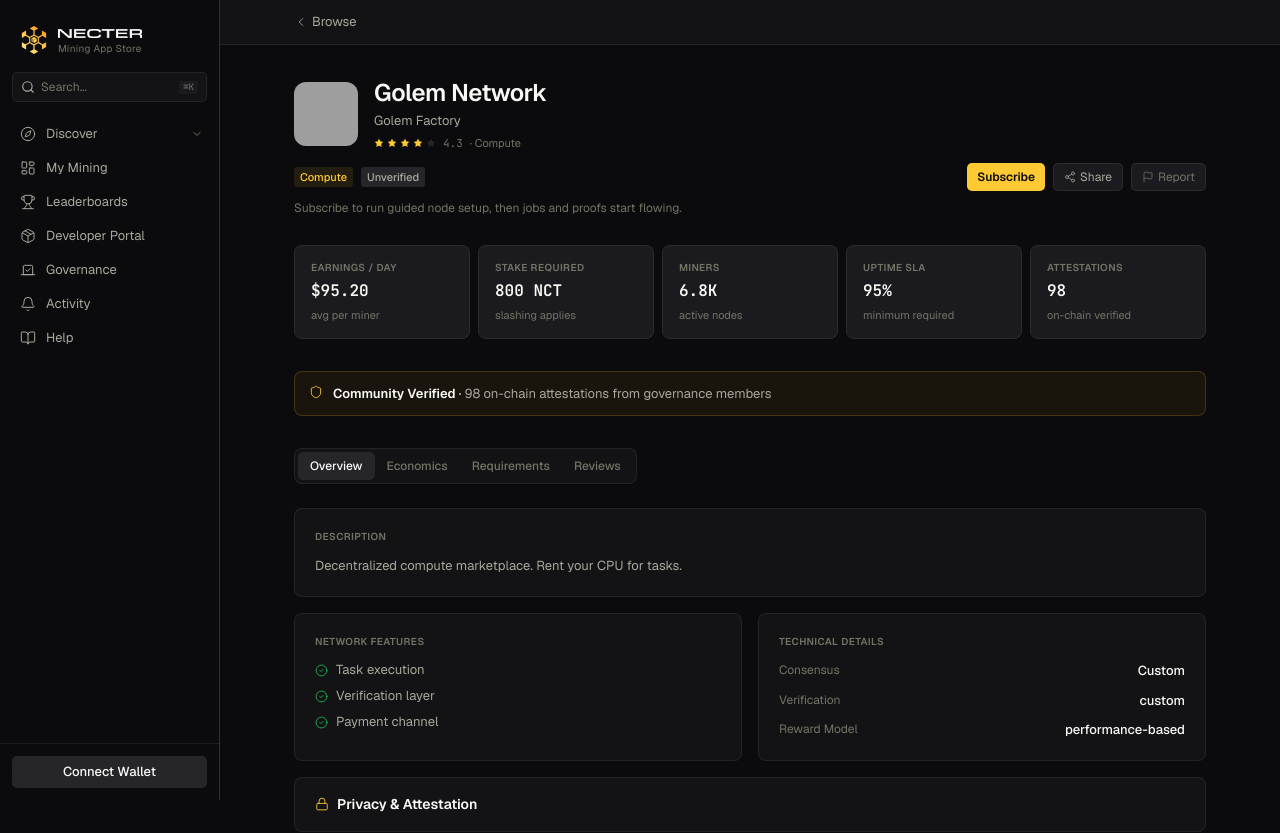
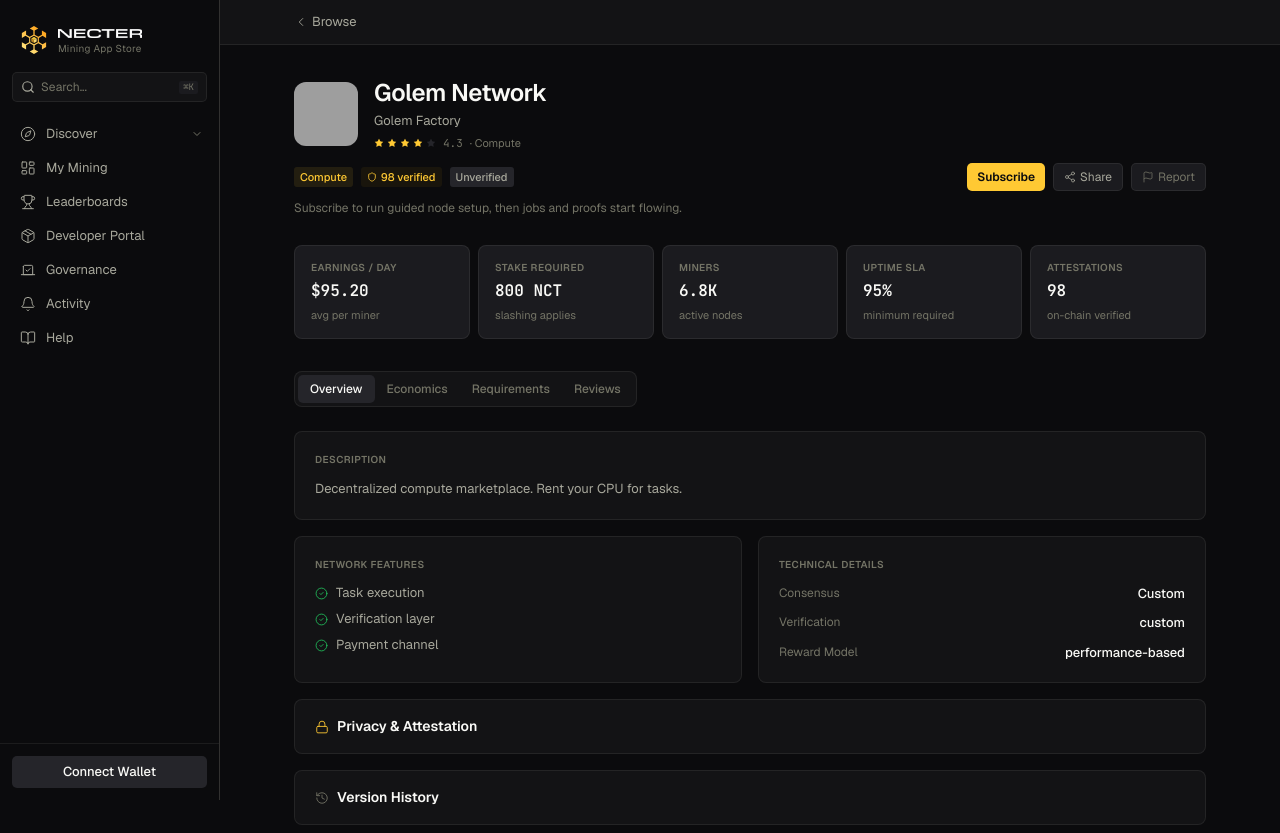
Before and after one commit to GambogeSplash/necter-mining-app-store-svelte, a SvelteKit app: page /apps/10 in a window 1280 px wide. Shown: the top 833 px of the page. Built offline with nearby package versions, Linux system fonts and the light colour scheme; grey boxes are pictures that could not be loaded; a web font is replaced by a local one.

Commit message:
Move attestation to compact badge, remove mining platform image, color-coded vote bars with transitions

```diff
--- a/src/routes/apps/[id]/+page.svelte
+++ b/src/routes/apps/[id]/+page.svelte
@@ -365,6 +365,11 @@
 						class="inline-flex items-center h-5 px-[6px] rounded-[3px] text-[11px] font-medium whitespace-nowrap {variantClasses.accent}"
 						>{app.category}</span
 					>
+					{#if app.attestations > 0}
+						<span class="inline-flex items-center gap-1 h-5 px-[6px] rounded-[3px] text-[11px] font-medium whitespace-nowrap bg-[rgba(255,191,0,0.06)] text-[var(--text-accent)]">
+							<Shield size={10} strokeWidth={2} /> {app.attestations} verified
+						</span>
+					{/if}
 					{#if trustScore}
 						<span
 							class="inline-flex items-center h-5 px-[6px] rounded-[3px] text-[11px] font-medium whitespace-nowrap {variantClasses[getTrustVariant(trustScore.overallScore)]}"
@@ -560,32 +565,7 @@
 				</div>
 			{/if}
 
-			<!-- ═══════════════════════════════════════════════════════
-			     ATTESTATION ALERT
-			════════════════════════════════════════════════════════ -->
-			<div
-				class="flex items-start gap-[10px] bg-[rgba(255,191,0,0.06)] border border-[var(--border-accent)] rounded-[8px] px-[14px] py-3 mb-8"
-			>
-				<Shield size={14} strokeWidth={1.5} class="text-[var(--text-accent)] shrink-0 mt-[1px]" />
-				<div>
-					<p class="text-[13px] text-[var(--text-primary)]">
-						<span class="font-semibold">Community Verified</span>
-						{' · '}
-						<span class="text-[var(--text-secondary)]"
-							>{app.attestations} on-chain attestations from governance members</span
-						>
-					</p>
-					{#if attestationReqs.length > 0}
-						<p class="text-[12px] text-[var(--text-secondary)] mt-1">
-							<span class="font-medium">Required attestations: </span>
-							{attestationReqs.join(', ')}
-							{#if missingAttestations.length > 0}
-								<span class="text-[var(--warning)] ml-[6px]">(missing: {missingAttestations.join(', ')})</span>
-							{/if}
-						</p>
-					{/if}
-				</div>
-			</div>
+			<!-- Attestation info is shown as a badge in the header badges row -->
 
 			<!-- ═══════════════════════════════════════════════════════
 			     TABS -- horizontally scrollable on mobile
--- a/src/routes/governance/+page.svelte
+++ b/src/routes/governance/+page.svelte
@@ -303,7 +303,7 @@
 								<span style="color: {quorumMet ? 'var(--success)' : 'var(--warning)'};">Quorum {quorumMet ? '\u2713' : `${quorumPct.toFixed(0)}%`}</span>
 							</div>
 							<div class="h-1.5 rounded-full w-full bg-[rgba(235,87,87,0.15)] overflow-hidden flex">
-								<div class="h-full bg-[var(--success)] rounded-l-full" style="width: {forPct}%"></div>
+								<div class="h-full bg-[var(--success)] rounded-l-full transition-all duration-300" style="width: {forPct}%"></div>
 							</div>
 							<div class="flex justify-between text-[10px] mt-1">
 								<span class="text-[var(--success)]">For {forPct.toFixed(0)}%</span>
@@ -339,12 +339,12 @@
 									<span class="text-[11px] text-[var(--text-tertiary)]">{g.yesVotes + g.noVotes} of {g.requiredAttestations} votes</span>
 								</div>
 							</div>
-							<div class="h-1.5 rounded-full w-full bg-[var(--surface-3)] overflow-hidden mb-1">
-								<div class="h-full bg-[var(--text-accent)] rounded-full transition-all" style="width: {yesPct}%"></div>
+							<div class="h-1.5 rounded-full w-full bg-[rgba(235,87,87,0.15)] overflow-hidden flex mb-1">
+								<div class="h-full bg-[var(--success)] rounded-l-full transition-all duration-300" style="width: {yesPct}%"></div>
 							</div>
-							<div class="flex justify-between text-[10px] text-[var(--text-tertiary)] mb-2.5">
-								<span class="font-mono">{g.yesVotes} yes</span>
-								<span class="font-mono">{g.noVotes} no</span>
+							<div class="flex justify-between text-[10px] mb-2.5">
+								<span class="font-mono text-[var(--success)]">{g.yesVotes} yes</span>
+								<span class="font-mono text-[var(--error)]">{g.noVotes} no</span>
 							</div>
 							<!-- svelte-ignore a11y_no_static_element_interactions -->
 							<div class="flex gap-2" onclick={(e) => e.stopPropagation()} onkeydown={(e) => e.stopPropagation()}>
--- a/src/routes/mining/+page.svelte
+++ b/src/routes/mining/+page.svelte
@@ -638,8 +638,7 @@
 								<img src="/brand/hero-honeycomb.png" alt="" class="w-full h-full object-cover object-bottom opacity-60" loading="lazy" />
 							</div>
 							<div class="px-4 pt-4 pb-6">
-								<img src="/brand/3d/mining-platform.png" alt="" loading="lazy" class="w-48 h-auto mx-auto mb-4 opacity-80" />
-								<p class="text-[13px] mb-3 text-[var(--text-secondary)]">You are not mining any projects yet.</p>
+																<p class="text-[13px] mb-3 text-[var(--text-secondary)]">You are not mining any projects yet.</p>
 								<a href="/discover"><Button>Discover projects</Button></a>
 							</div>
 						</div>
@@ -821,8 +820,7 @@
 								<img src="/brand/hero-honeycomb.png" alt="" class="w-full h-full object-cover object-bottom opacity-60" loading="lazy" />
 							</div>
 							<div class="px-6 pt-5 pb-7">
-								<img src="/brand/3d/mining-platform.png" alt="" loading="lazy" class="w-48 h-auto mx-auto mb-4 opacity-80" />
-								<p class="text-[13px] mb-4 text-[var(--text-secondary)]">You are not mining any projects yet.</p>
+																<p class="text-[13px] mb-4 text-[var(--text-secondary)]">You are not mining any projects yet.</p>
 								<a href="/discover"><Button>Discover projects</Button></a>
 							</div>
 						</div>
```
